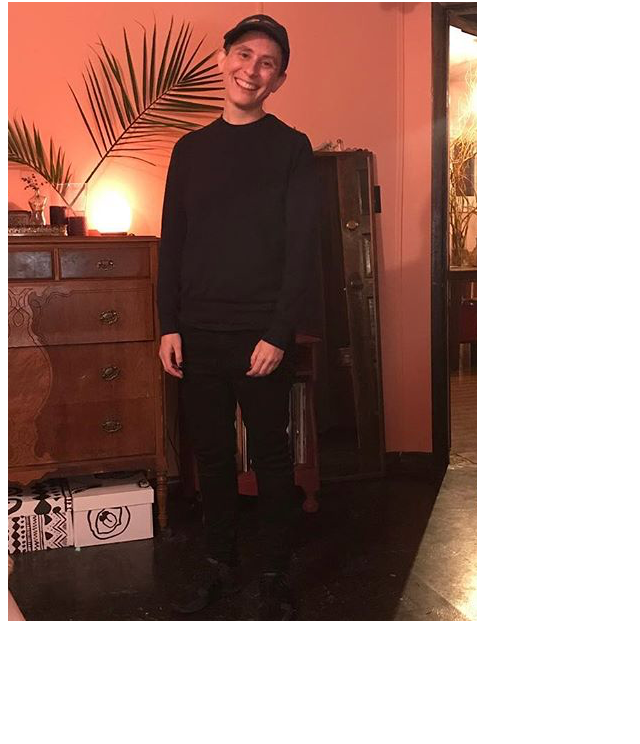
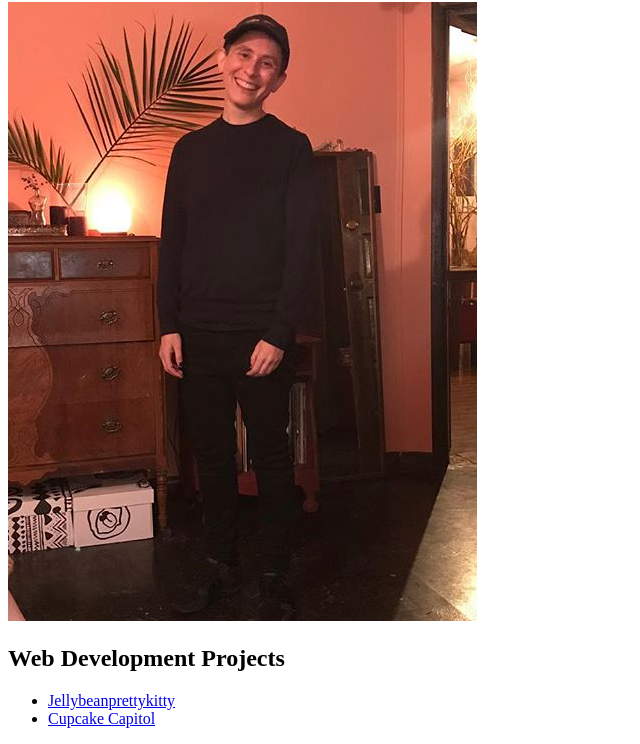
Before and after one commit to HR-Williams/hr-williams-portfolio, a plain HTML site: page index.html in a window 1280 px wide. Shown: the part 78-822 px from the top of the page, without its empty margins (0-640 px from the left). Before the commit the page ends 800 px from the top, so only its background shows below. Drawn offline with Linux system fonts and the light colour scheme.

Commit message:
Add a list of two projects with links to github repos

```diff
--- a/index.html
+++ b/index.html
@@ -6,6 +6,10 @@
 <body>
   <h1>HR Williams</h1>
   <img src="img/hr_fern.PNG" alt="A photo of HR standing and smiling in a room with salmon walls. A fern is behind them.">
-
+  <h2>Web Development Projects</h2>
+  <ul>
+    <li><a href="https://github.com/HR-Williams/jellybeanprettykitty">Jellybeanprettykitty</a></li>
+    <li><a href="https://github.com/HR-Williams/cupcake-shop-website">Cupcake Capitol</a></li>
+  </ul>
 </body>
 </html>
```
